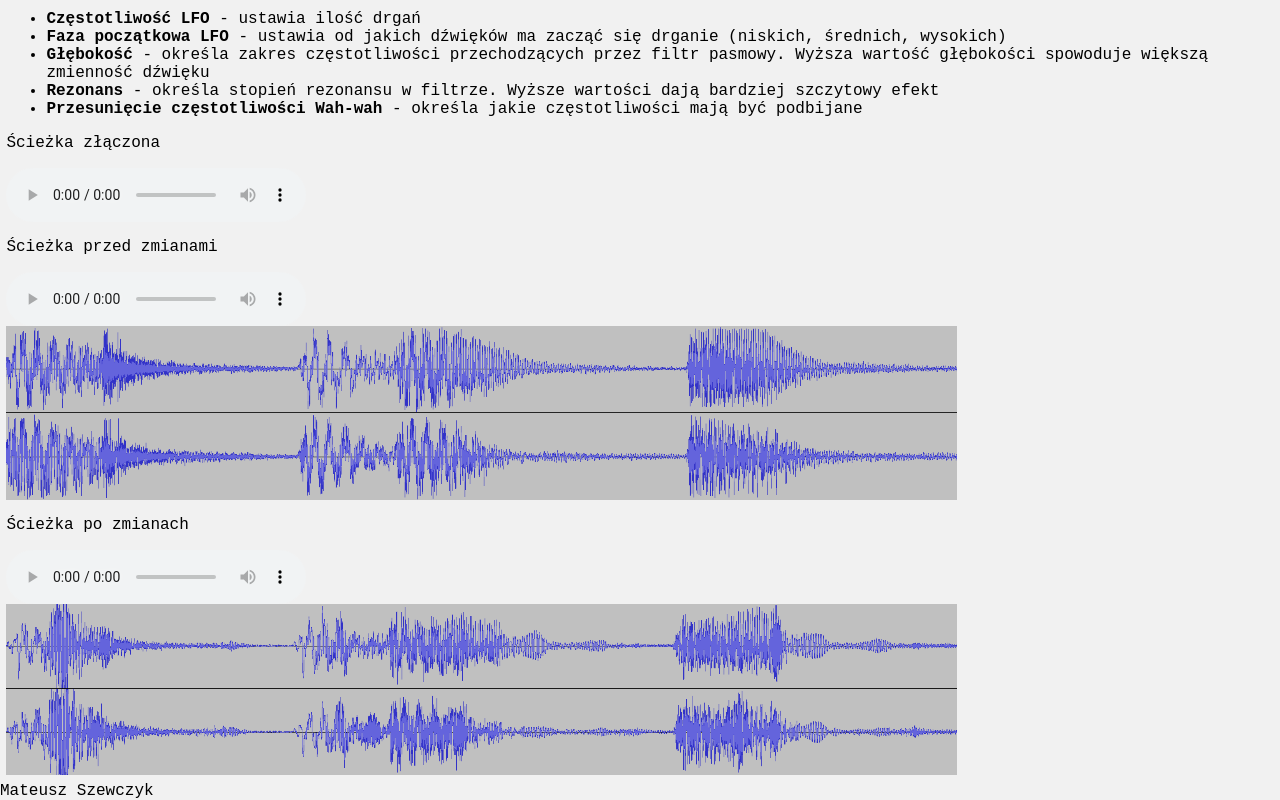
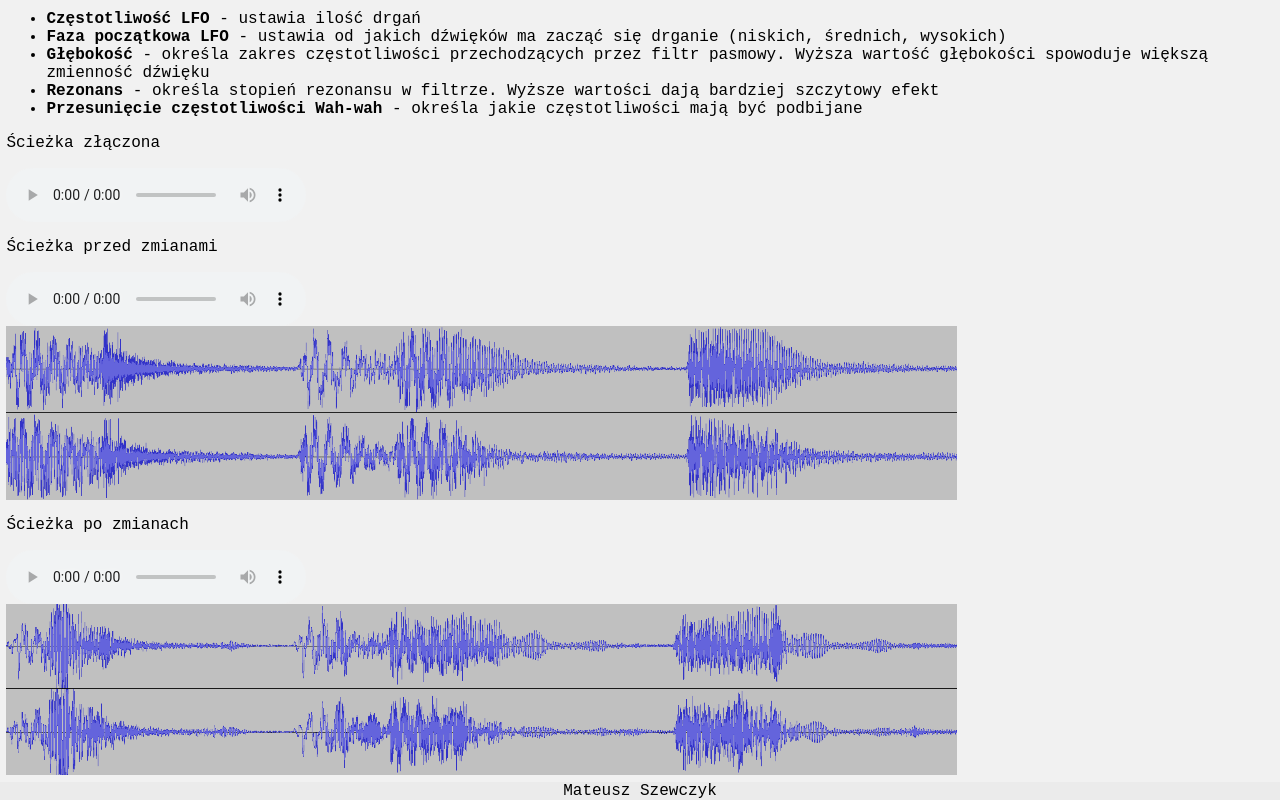
Before and after one commit to m-szewczyk-szkola/strona, a plain HTML site: page index.html in a window 1280 px wide. Shown: the part 1798-2598 px from the top of the page. Drawn offline with Linux system fonts and the light colour scheme.

Commit message:
Update style.css

```diff
--- a/style.css
+++ b/style.css
@@ -58,3 +58,8 @@ body{
 #sound2{
     max-width: 75%;
 }
+
+footer{
+    background-color: rgba(233, 233, 233, 0.61);
+    text-align: center;
+}
```
